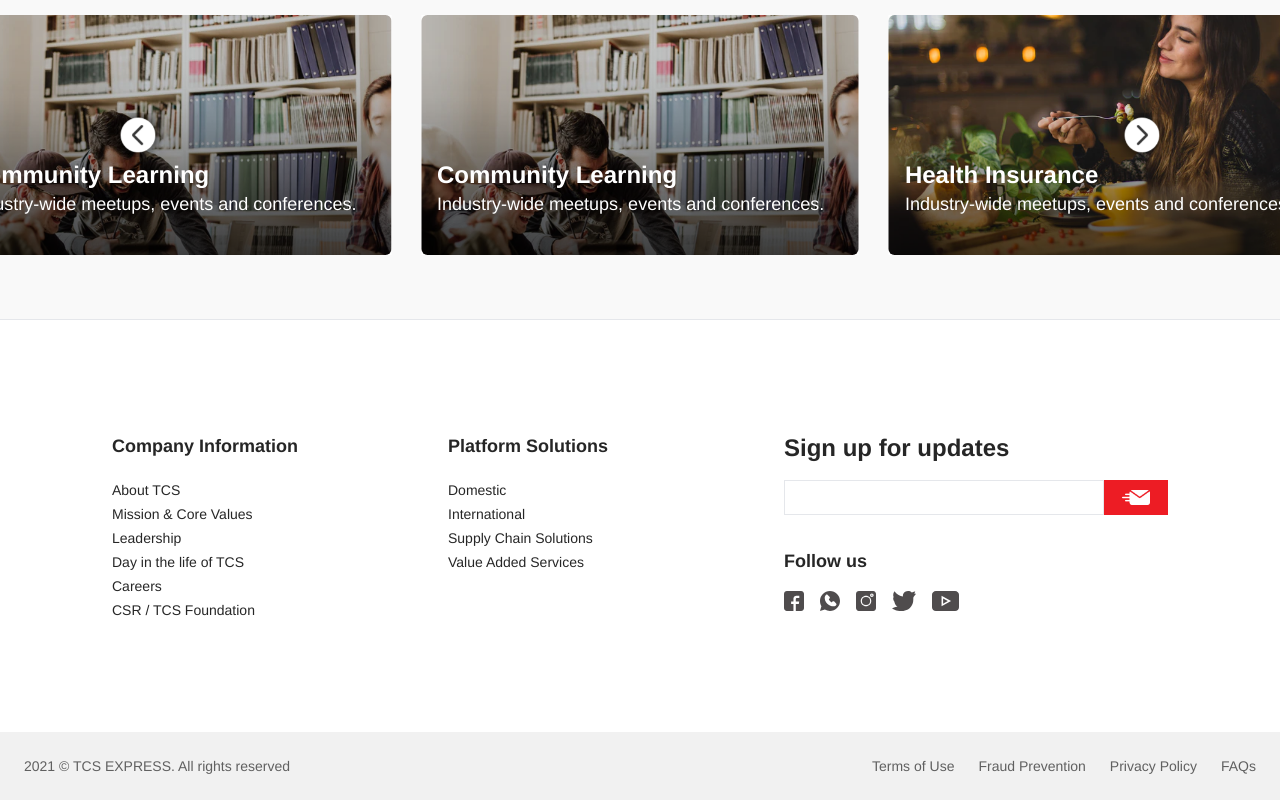
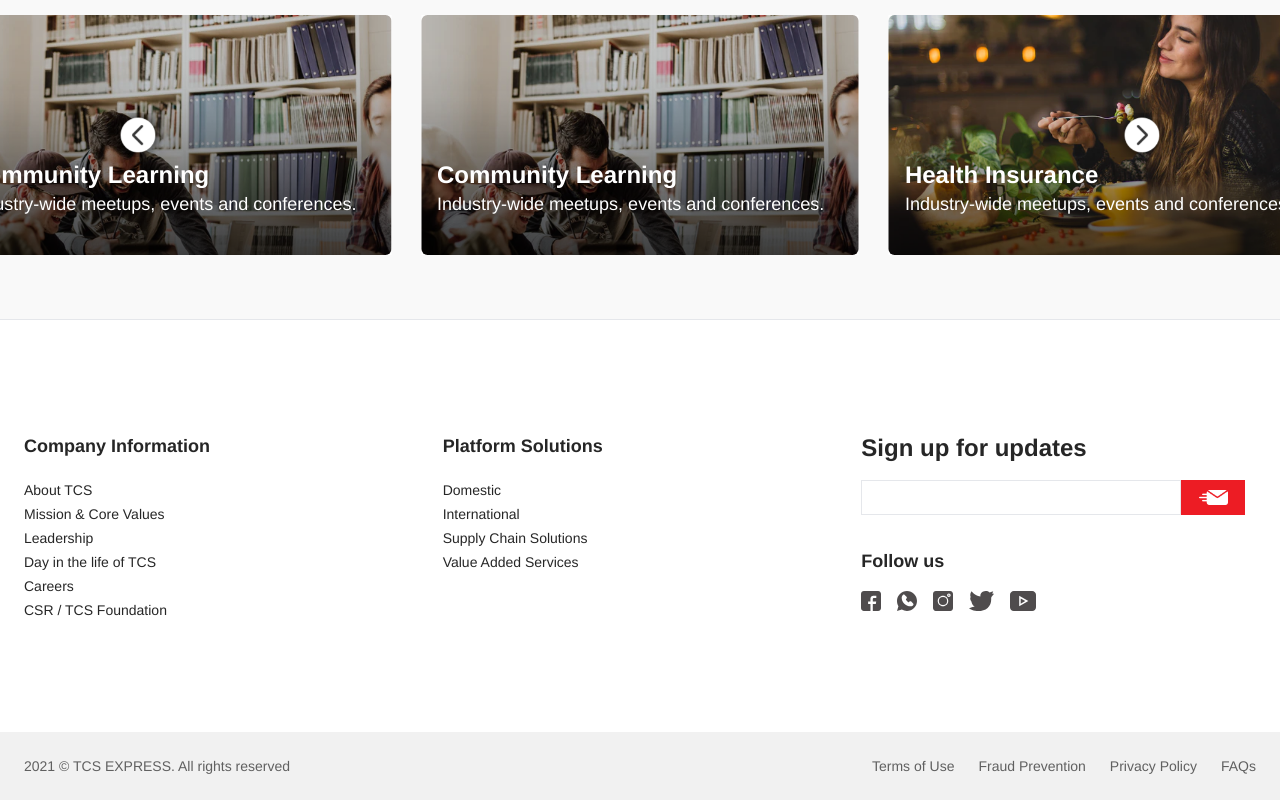
Before and after one commit to itsmuhammadismail/tcsweb, a Next.js app: page / in a window 1280 px wide. Shown: the part 4775-5575 px from the top of the page. Built offline with nearby package versions, Linux system fonts and the light colour scheme.

Commit message:
23-08-21

```diff
--- a/components/Footer.js
+++ b/components/Footer.js
@@ -3,7 +3,7 @@ import Link from "next/link";
 const Footer = () => {
   return (
     <footer className="border-t">
-      <div className="lg:container mx-auto flex p-[7rem] gap-6">
+      <div className="lg:container mx-auto flex py-[7rem] px-6 gap-6">
         <div className="flex-1 flex ">
           <ul className="flex-1 text-sm flex flex-col gap-1 link">
             <li className="font-bold mb-4 text-lg">Company Information</li>
```
